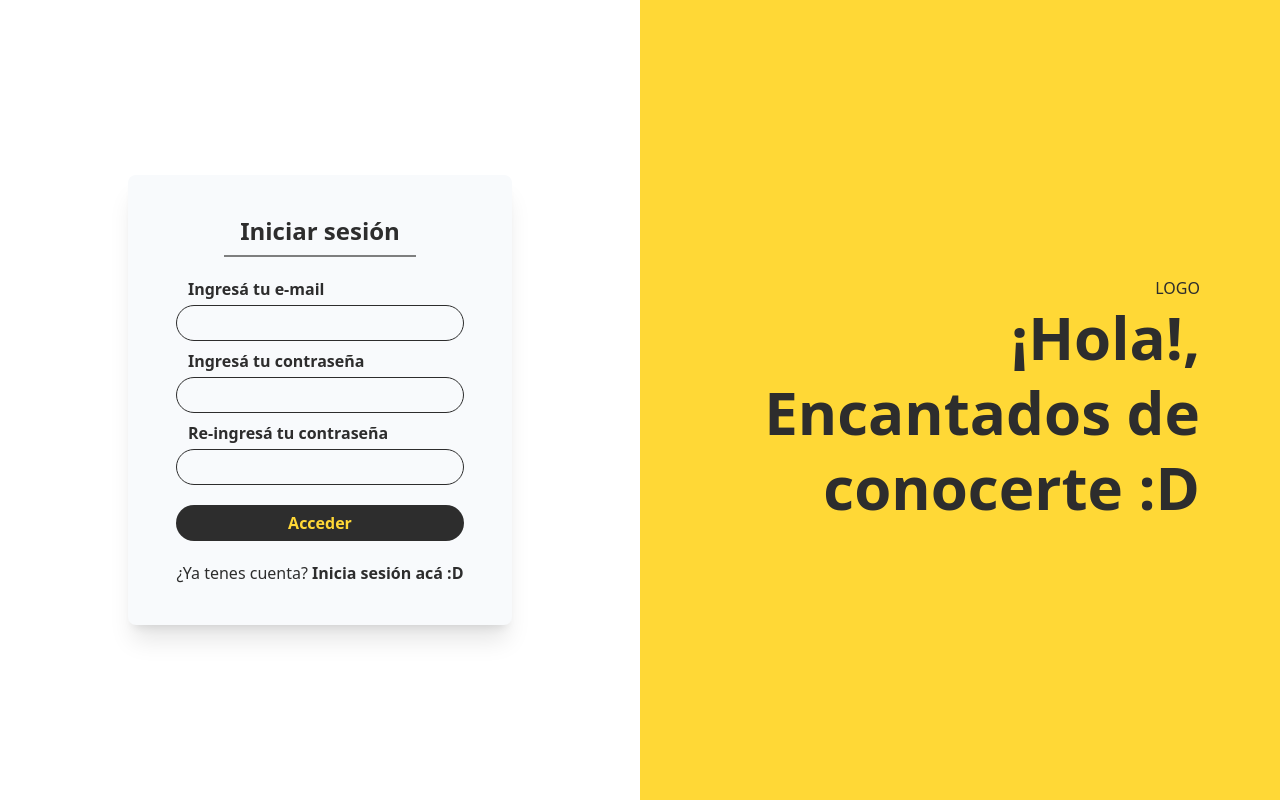
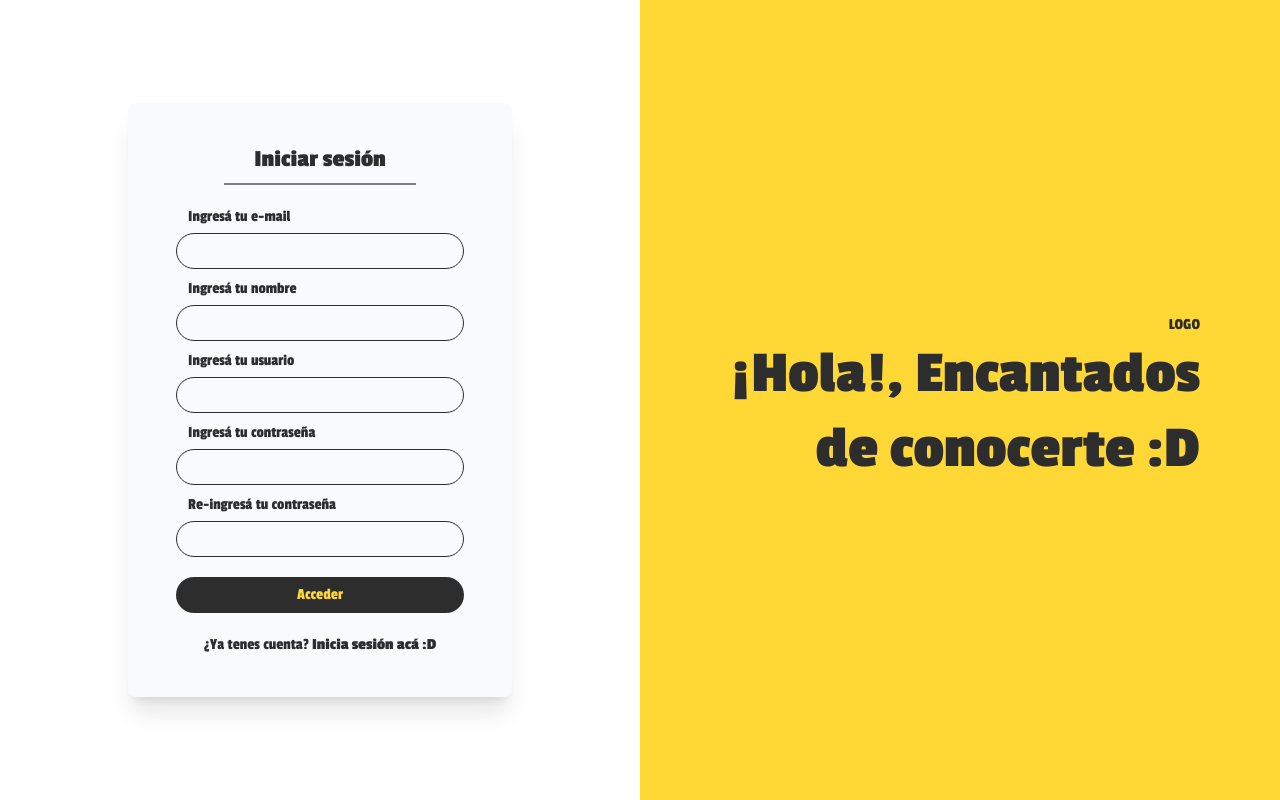
Before and after one commit to NachoXS15/hive, a Next.js app: page /register in a window 1280 px wide. Built offline with nearby package versions, Linux system fonts and the light colour scheme; no server answers.

Commit message:
creating register system

```diff
--- a/src/app/loading.tsx
+++ b/src/app/loading.tsx
@@ -1,6 +1,8 @@
 
 export default function loading() {
   return (
-    <div className="loader"></div>
+    <main className="min-h-screen w-full flex items-center justify-center">
+      <div className="loader"></div>
+    </main>
   )
 }
--- a/src/app/register/page.tsx
+++ b/src/app/register/page.tsx
@@ -1,29 +1,135 @@
+'use client'
+
 import Link from "next/link";
+import { supabaseClient } from "../utils/supabase/client";
+import { ProfileType, UserSignIn } from "../utils/definitions";
 
 export default function page() {
+
+    const handleSubmit = async (e: React.FormEvent<HTMLFormElement>) => {
+        e.preventDefault();
+
+        const formData = new FormData(e.currentTarget);
+        const name = formData.get("name")?.toString();
+        const mail = formData.get("mail")?.toString();
+        const user = formData.get("user")?.toString();
+        const password = formData.get("password")?.toString();
+        const confirmPassword = formData.get("confirm-password")?.toString();
+
+        console.log({
+            name,
+            mail,
+            user,
+            password,
+            confirmPassword
+        });
+
+        if (!name || !mail || !user || !password || !confirmPassword) {
+            console.error("Todos los campos son obligatorios");
+            return;
+        }
+
+        if(password != confirmPassword){
+            console.error("Contraseñas no coinciden");
+            return;
+        }
+
+        let userId: string | undefined = "";
+
+        const postUser = async ({ email, password }: UserSignIn) => {
+            const info = {
+                email: email.trim(),
+                password: password,
+            };
+
+            try {
+                const { data, error } = await supabaseClient.auth.signUp(info);
+                console.log(data);
+                userId = data.user?.id;
+                if (error) {
+                    console.log("error crear usuario: ", error);
+                }
+                return data;
+            } catch (error) {
+                console.log(error);
+            }
+        };
+
+        const postUserDB = async ({
+            name,
+            mail,
+            user,
+        }: ProfileType) => {
+            try {
+                const { data, error } = await supabaseClient
+                    .from("profiles")
+                    .insert([
+                        {
+                            id: userId,
+                            name,
+                            mail,
+                            user,
+                        },
+                    ])
+                    .select();
+                console.log({ data, error });
+                if (error) {
+                    throw error;
+                }
+                console.log("Usuario: insertado:", data);
+                return data;
+            } catch (error) {
+                console.error("Error al insertar usuario:", error);
+                throw error;
+            }
+        };
+
+        try {
+            await postUser({
+                email: mail as string,
+                password: password as string,
+            });
+            await postUserDB({
+                name,
+                mail,
+                user
+            });
+            window.location.href = "/home";
+        } catch (error) {
+            console.log("Error: ", error);
+        }
+    };
     return (
         <>
-        <main className="w-full min-h-screen flex text-black-main">
+            <main className="w-full min-h-screen flex text-black-main font-main">
                 <section className="w-1/2 min-h-screen flex items-center justify-center">
                     <div className="w-3/5 h-fit py-10 bg-slate-50 shadow-xl flex items-center flex-col rounded-lg justify-center gap-5">
                         <div className="w-full flex items-center flex-col">
                             <h2 className="font-bold text-2xl">Iniciar sesión</h2>
                             <hr className="border border-black-main/60 w-1/2 mt-2" />
                         </div>
-                    <form action="" className="w-full flex flex-col gap-2 items-center">
+                        <form onSubmit={handleSubmit} className="w-full flex flex-col gap-2 items-center">
                             <div className="flex flex-col gap-1 w-9/12">
-                            <label htmlFor="" className="px-3 font-semibold">Ingresá tu e-mail</label>
+                                <label htmlFor="" className="px-3">Ingresá tu e-mail</label>
                                 <input type="email" name="mail" className="h-9 rounded-full px-2 border border-black-main" />
                             </div>
                             <div className="flex flex-col gap-1 w-9/12">
-                            <label htmlFor="" className="px-3 font-semibold">Ingresá tu contraseña</label>
+                                <label htmlFor="" className="px-3">Ingresá tu nombre</label>
+                                <input type="text" name="name" className="h-9 rounded-full px-2 border border-black-main" />
+                            </div>
+                            <div className="flex flex-col gap-1 w-9/12">
+                                <label htmlFor="" className="px-3">Ingresá tu usuario</label>
+                                <input type="text" name="user" className="h-9 rounded-full px-2 border border-black-main" />
+                            </div>
+                            <div className="flex flex-col gap-1 w-9/12">
+                                <label htmlFor="" className="px-3">Ingresá tu contraseña</label>
                                 <input type="password" name="password" className="h-9 rounded-full px-2 border border-black-main" />
                             </div>
                             <div className="flex flex-col gap-1 w-9/12">
-                            <label htmlFor="" className="px-3 font-semibold">Re-ingresá tu contraseña</label>
-                            <input type="password" name="password" className="h-9 rounded-full px-2 border border-black-main" />
+                                <label htmlFor="" className="px-3">Re-ingresá tu contraseña</label>
+                                <input type="password" name="confirm-password" className="h-9 rounded-full px-2 border border-black-main" />
                             </div>
-                        <button type="submit" className="w-9/12 mt-3 rounded-full h-9 bg-black-main text-yellow-main font-semibold">Acceder</button>
+                            <button type="submit" className="w-9/12 mt-3 rounded-full h-9 bg-black-main text-yellow-main">Acceder</button>
                         </form>
                         <div className="flex items-center flex-col gap-4">
                             <span>¿Ya tenes cuenta?<Link href="/register" className="hover:underline font-bold"> Inicia sesión acá :D</Link></span>
--- a/src/app/utils/definitions.ts
+++ b/src/app/utils/definitions.ts
@@ -10,7 +10,6 @@ export interface ProfileType {
     name: string
     user: string
     mail: string
-    role?: string
     img?: string
     created_at?: string
 }
```
Lines whose indentation alone changed are shown as unchanged.
